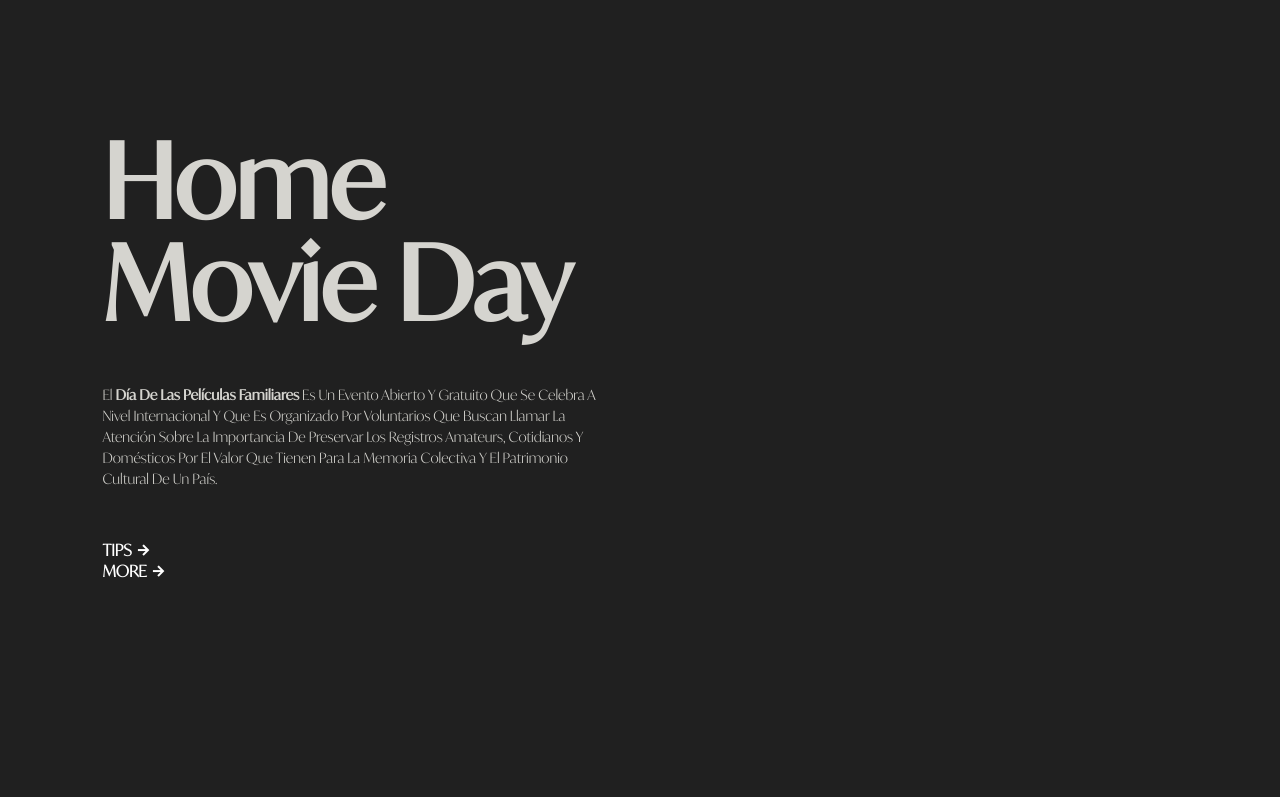
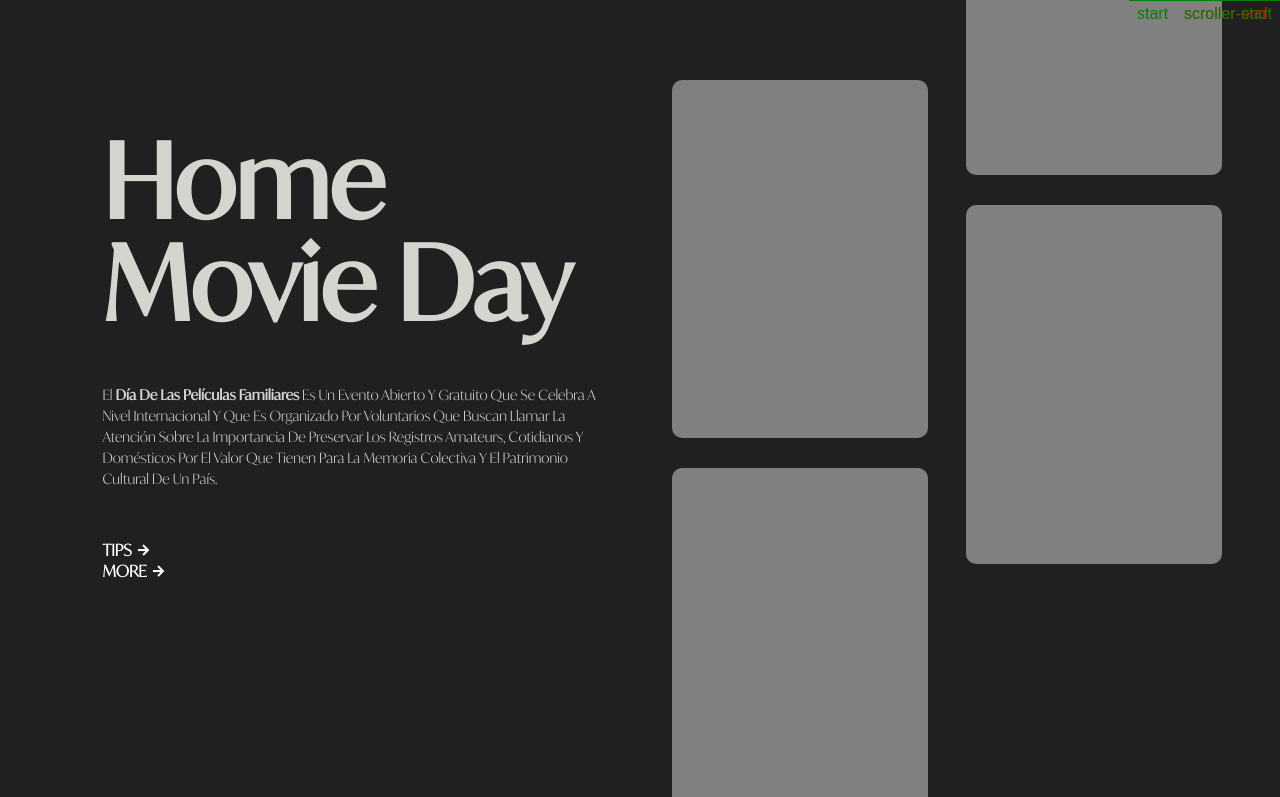
Before and after one commit to sohelhussain/cine-casero, a plain HTML site: page index.html in a window 1280 px wide. Shown: the top 797 px of the page. Drawn offline with nearby package versions, Linux system fonts and the light colour scheme.

Commit message:
feat:-creating a animeting cards by gsap and scrolleTrigger

```diff
--- a/index.html
+++ b/index.html
@@ -28,7 +28,16 @@
           </a>
         </div>
         <div class="third-midium">
-
+          <div class="cards"></div>
+          <div class="cards"></div>
+          <div class="cards"></div>
+          <div class="cards"></div>
+        </div>
+        <div class="third-last">
+          <div class="cards"></div>
+          <div class="cards"></div>
+          <div class="cards"></div>
+          <div class="cards"></div>
         </div>
       </div>
     </div>
--- a/script.js
+++ b/script.js
@@ -0,0 +1,20 @@
+
+const src = gsap.timeline({
+    scrollTrigger:{
+        trigger:"#container-third",
+        scroller:"body",
+        markers:true,
+        start:"0% 0%",
+        end:"100% 0%",
+        pin:true,
+        scrub:1
+    }
+})
+src
+.to("#container-third>.third-midium",{
+    top:"-100%",
+},"sam")
+.to("#container-third>.third-last",{
+    top:"0%",
+
+},"sam")
--- a/style.css
+++ b/style.css
@@ -20,7 +20,7 @@ body {
 #main {
   width: 100%;
   position: relative;
-  overflow: hidden;
+  /* overflow: hidden; */
 }
 #container-third {
   height: 100vh;
@@ -28,6 +28,7 @@ body {
   position: relative;
   background-color: #202020;
   padding: 0% 8%;
+  display: flex;
 }
 .overlay {
   width: 50%;
@@ -64,12 +65,35 @@ body {
   font-family: ivy-regular;
   font-size: 1.4;
 }
-#container-third a{
+#container-third a {
   text-decoration: none;
   text-transform: uppercase;
   color: white;
   font-family: ivy-light;
 }
-.third-midium{
-
+.third-midium {
+  display: flex;
+  align-items: center;
+  flex-direction: column;
+  gap: 30px;
+  left: 50%;
+  position: absolute;
+  width: 25vw;
+  top: 10%;
 }
+.cards {
+  width: 20vw;
+  height: 28vw;
+  border-radius: 10px;
+  background-color: gray;
+}
+.third-last {
+  display: flex;
+  align-items: center;
+  flex-direction: column;
+  gap: 30px;
+  left: 73%;
+  position: absolute;
+  width: 25vw;
+  top: -120%;
+}
```
